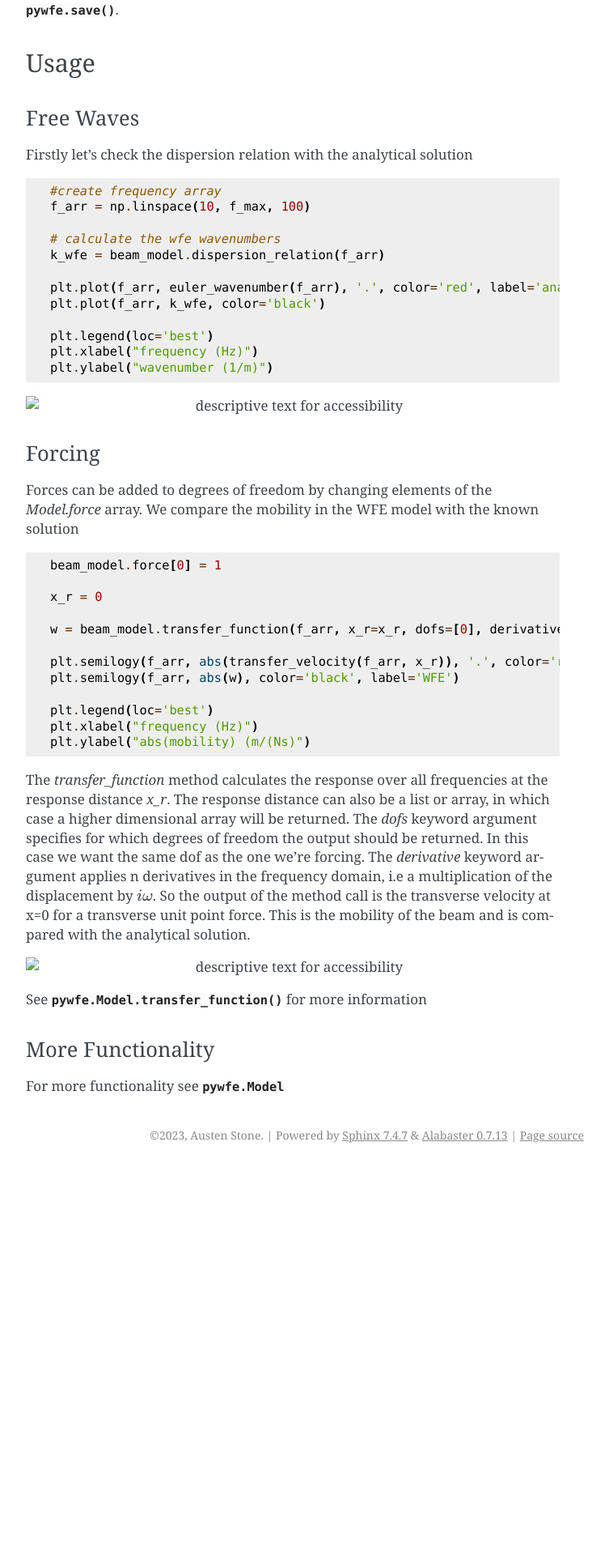
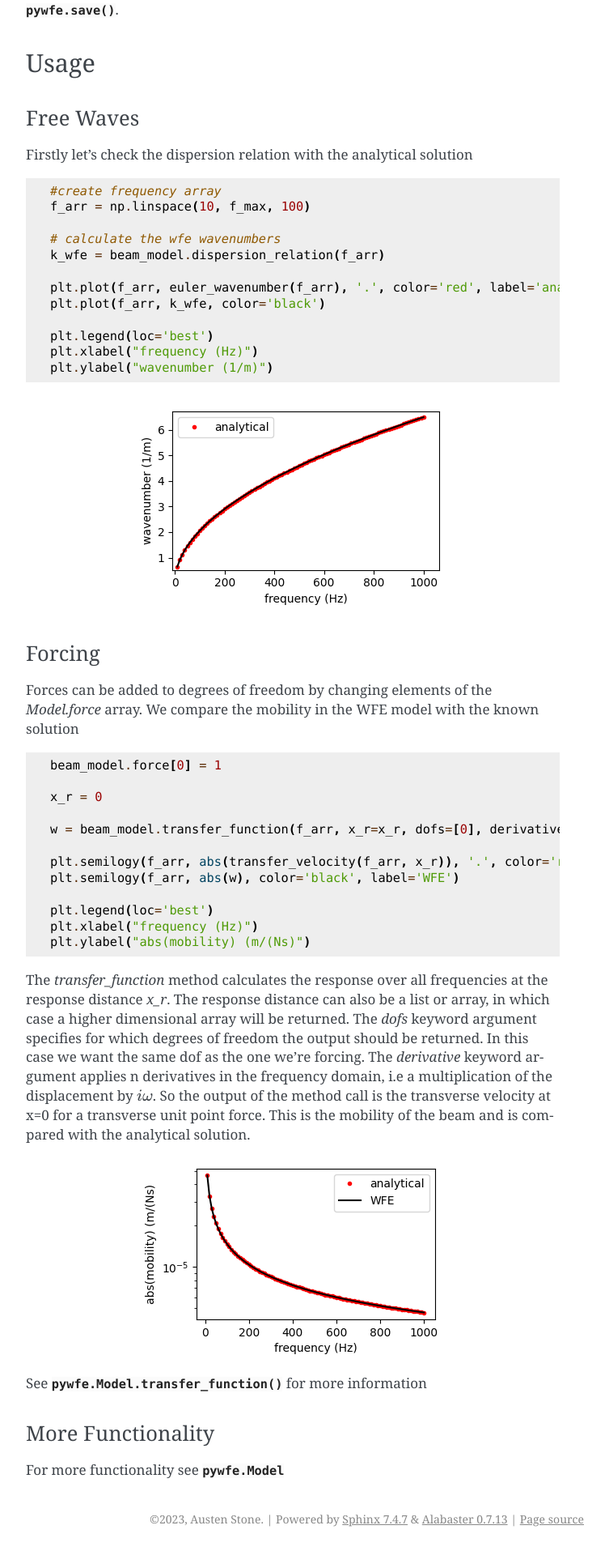
Before and after one commit to astnstn/pywfe, a Sphinx documentation site: the page built from docs/source/examples/analytical_beam.rst, in a window 1280 px wide. Shown: the part 2935-4850 px from the top of the page at 81% size, without its empty margins (388-1141 px from the left). Built offline with Sphinx 7.4.7, drawn with Linux system fonts in a browser that asks for light colours; the version number is read from the project's files by our own code; before the commit the page ends 4376 px from its top, so only the background shows below that.

Commit message:
image filenames

```diff
--- a/docs/source/examples/analytical_beam.rst
+++ b/docs/source/examples/analytical_beam.rst
@@ -176,7 +176,7 @@ Firstly let's check the dispersion relation with the analytical solution
     plt.xlabel("frequency (Hz)")
     plt.ylabel("wavenumber (1/m)")
 
-.. image:: beam_dispersion_relation.png
+.. image:: beam_dispersion_relation.PNG
    :alt: descriptive text for accessibility
    :align: center
 
@@ -206,7 +206,7 @@ The `dofs` keyword argument specifies for which degrees of freedom the output sh
 frequency domain, i.e a multiplication of the displacement by :math:`i \omega`. So the output of the method call is the transverse velocity at x=0 for a transverse unit point force. This is the mobility of the beam and is compared
 with the analytical solution.
 
-.. image:: beam_transfer_mobility.png
+.. image:: beam_transfer_mobility.PNG
    :alt: descriptive text for accessibility
    :align: center
 
```
